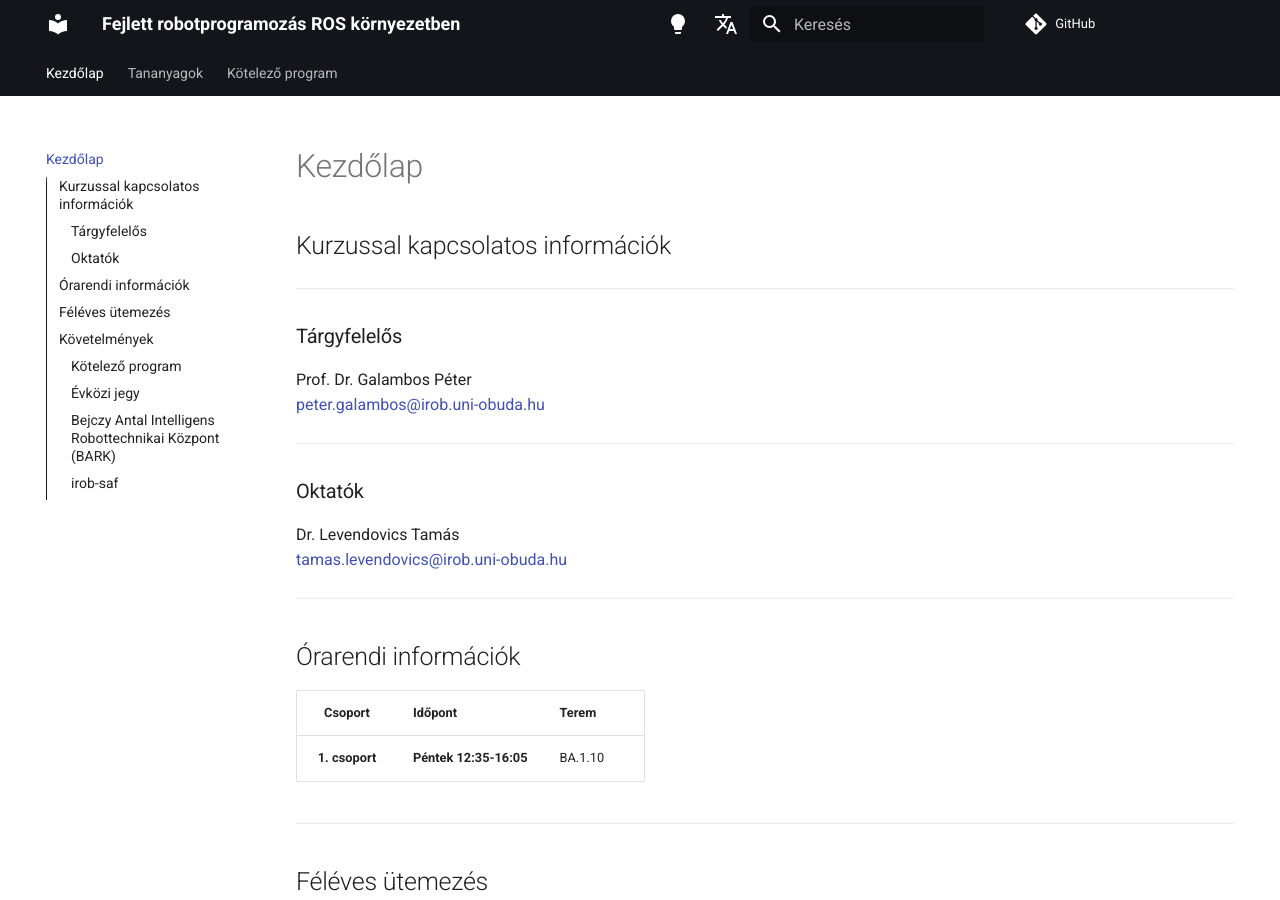
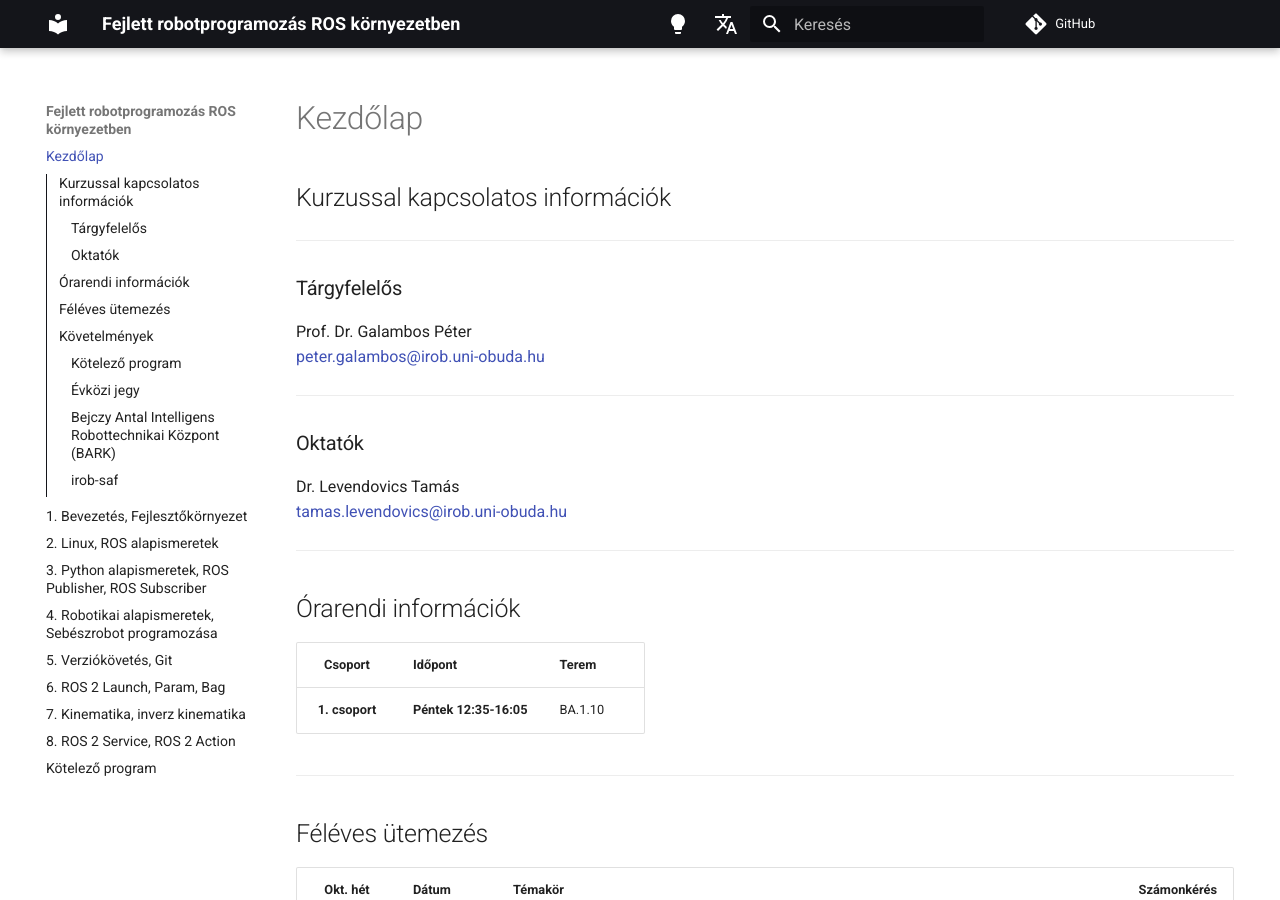
Before and after one commit to ABC-iRobotics/advanced_ros_course_materials_hu, an MkDocs documentation site: the page built from docs/index.md, in a window 1280 px wide and 900 px high. Built offline with MkDocs 1.6.1 and Material for MkDocs 9.7.7, drawn with Linux system fonts in a browser that asks for light colours; comment, search, counter and statistics services are not loaded; some of the changed lines change nothing that is shown.

Commit message:
Remove tabs

```diff
--- a/mkdocs.yml
+++ b/mkdocs.yml
@@ -7,15 +7,15 @@ repo_url: https://github.com/ABC-iRobotics/advanced_ros_course_materials_hu
 
 nav:
     - Kezdőlap: index.md
-    - Tananyagok:
-        - 1. Bevezetés, Fejlesztőkörnyezet: 01_system_setup.md
-        - 2. Linux, ROS alapismeretek: 02_linux_ros_principles.md
-        - 3. Python alapismeretek,  ROS Publisher, ROS Subscriber: 03_python_principles.md
-        - 4. Robotikai alapismeretek, Sebészrobot programozása: 04_da_vinci.md
-        - 5. Verziókövetés, Git: 05_git.md
-        - 6. ROS 2 Launch, Param, Bag: 06_roslaunch.md
-        - 7. Kinematika, inverz kinematika: 07_robotics_principles.md
-        - 8. ROS 2 Service, ROS 2 Action: 08_service_action.md
+    #- Tananyagok:
+    - 1. Bevezetés, Fejlesztőkörnyezet: 01_system_setup.md
+    - 2. Linux, ROS alapismeretek: 02_linux_ros_principles.md
+    - 3. Python alapismeretek,  ROS Publisher, ROS Subscriber: 03_python_principles.md
+    - 4. Robotikai alapismeretek, Sebészrobot programozása: 04_da_vinci.md
+    - 5. Verziókövetés, Git: 05_git.md
+    - 6. ROS 2 Launch, Param, Bag: 06_roslaunch.md
+    - 7. Kinematika, inverz kinematika: 07_robotics_principles.md
+    - 8. ROS 2 Service, ROS 2 Action: 08_service_action.md
     - Kötelező program: projects.md
 
 
@@ -40,7 +40,7 @@ theme:
           name: Switch to light mode
     language: hu
     features:
-        - navigation.tabs
+        #- navigation.tabs
         - toc.integrate
     custom_dir: overrides
 
```
